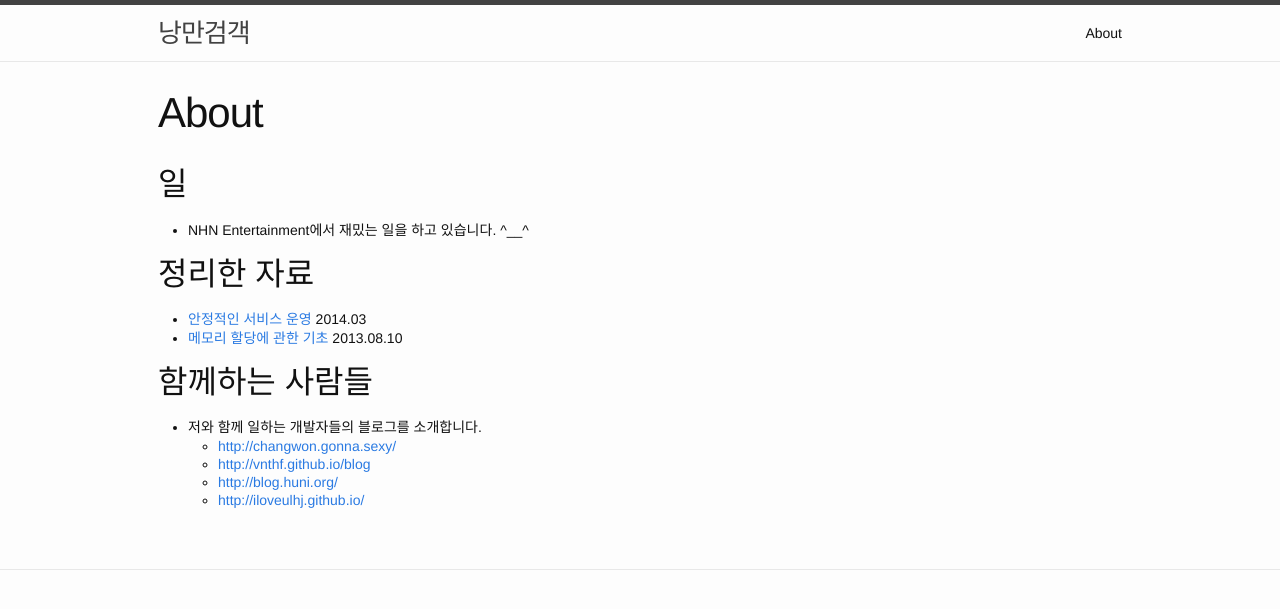
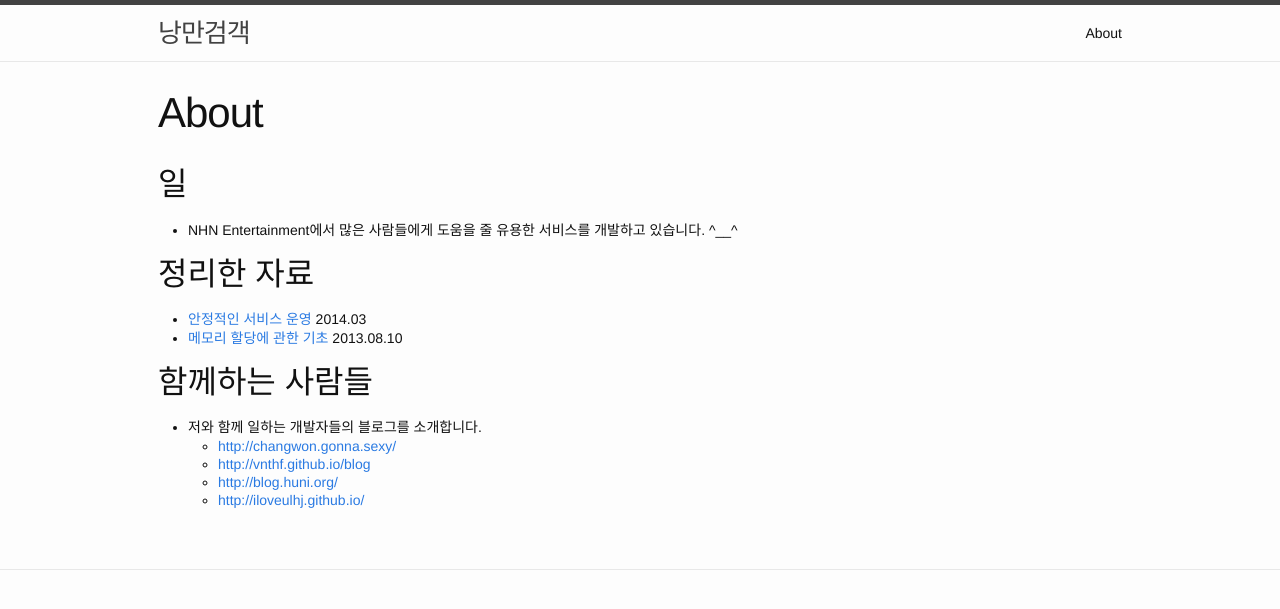
Before and after one commit to cybaek/homepage, a Jekyll site: the page built from about.md, in a window 1280 px wide. Shown: the top 609 px of the page. Built offline with Jekyll 4.4.1, drawn with Linux system fonts in a browser that asks for light colours.

```diff
--- a/_layouts/default.html
+++ b/_layouts/default.html
@@ -7,6 +7,7 @@
 
     {% include header.html %}
     {% include facebook_sdk.html %}
+    {% include google_analytics.html %}
 
     <div class="page-content">
       <div class="wrapper">
--- a/about.md
+++ b/about.md
@@ -6,7 +6,7 @@ comments: true
 ---
 
 ## 일
-* NHN Entertainment에서 재밌는 일을 하고 있습니다. ^__^
+* NHN Entertainment에서 많은 사람들에게 도움을 줄 유용한 서비스를 개발하고 있습니다. ^__^
 
 ## 정리한 자료
 * [안정적인 서비스 운영](http://www.slideshare.net/cybaek/201403) 2014.03
```
